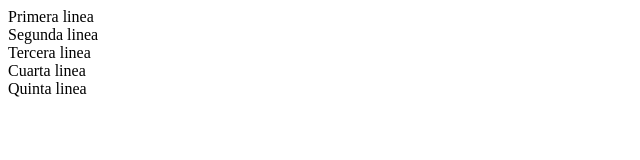
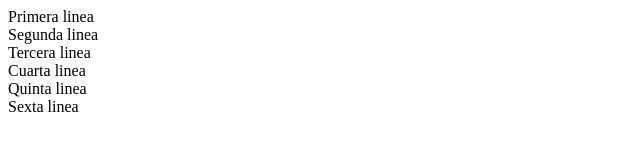
Before and after one commit to Voltrez/Videojuegos-Favoritos, a plain HTML site: page index.html in a window 1280 px wide. Shown: the full height of the page, 0-640 px from the left. Drawn offline with Linux system fonts and the light colour scheme.

Commit message:
sexto commit

```diff
--- a/index.html
+++ b/index.html
@@ -11,5 +11,6 @@
     <div>Tercera linea</div>
     <div>Cuarta linea</div>
     <div>Quinta linea</div>
+    <div>Sexta linea</div>
 </body>
 </html>
```
